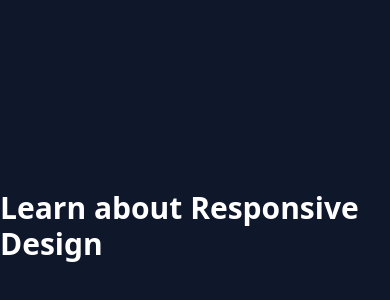
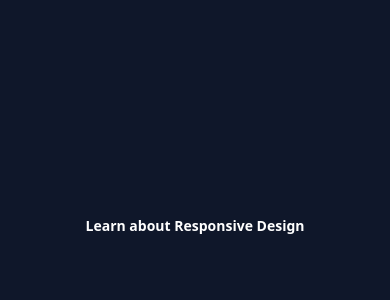
Before and after one commit to Jay-Govind/Web-Dev, a website: page TAILWIND/src/responsive.html in a window 390 px wide. Shown: the part 196-496 px from the top of the page. Drawn offline with Linux system fonts and the light colour scheme.

Commit message:
responsive design using tailwind

```diff
--- a/TAILWIND/src/responsive.html
+++ b/TAILWIND/src/responsive.html
@@ -9,6 +9,10 @@
   <body
     class="bg-slate-900 text-white flex justify-center items-center min-h-screen"
   >
-    <h1 class="text-3xl font-bold sm:text-sm">Learn about Responsive Design</h1>
+    <h1
+      class="text-sm font-bold text-center sm:text-2xl md:text-3xl lg:text-4xl"
+    >
+      Learn about Responsive Design
+    </h1>
   </body>
 </html>
```
Also changed, not shown: TAILWIND/src/output.css.
